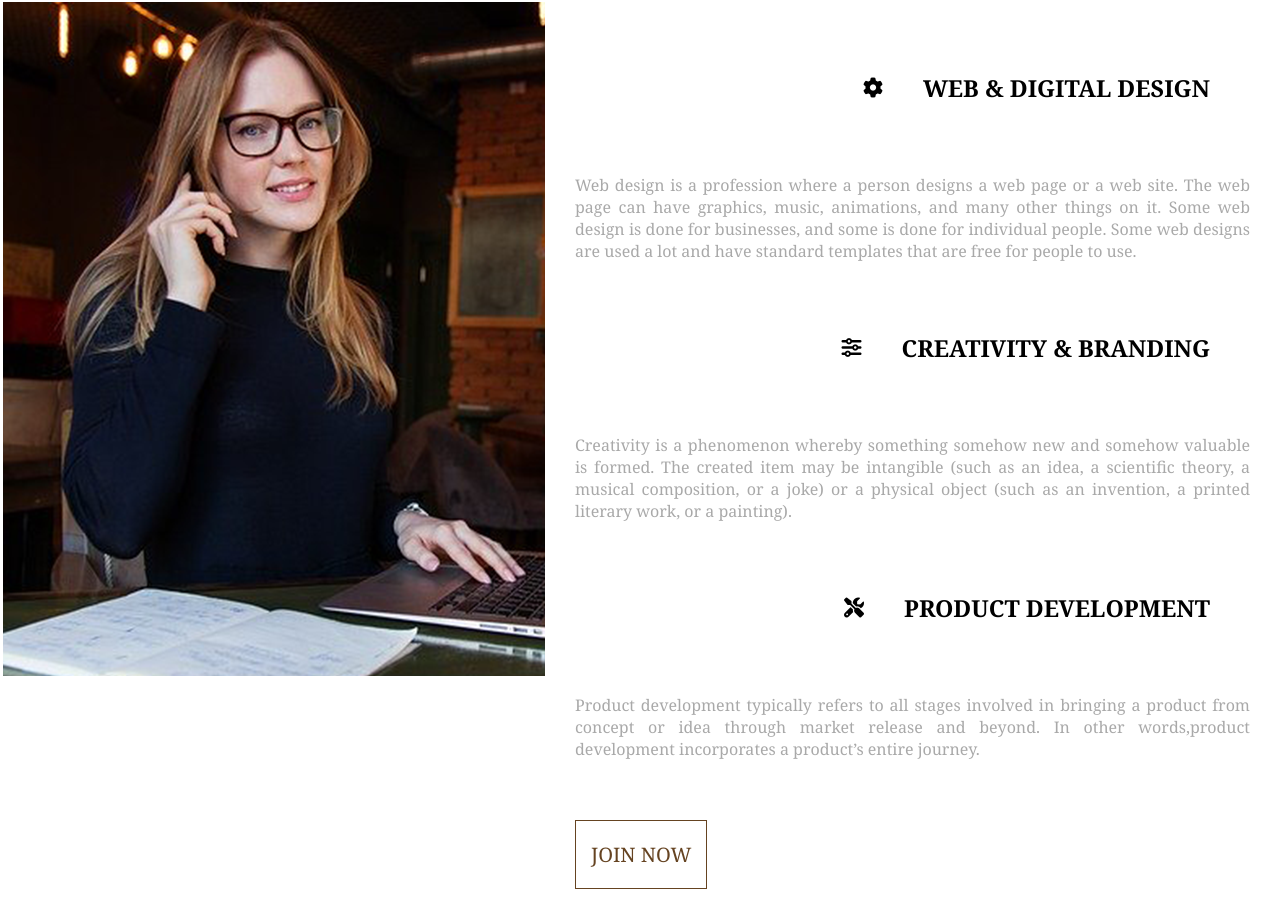
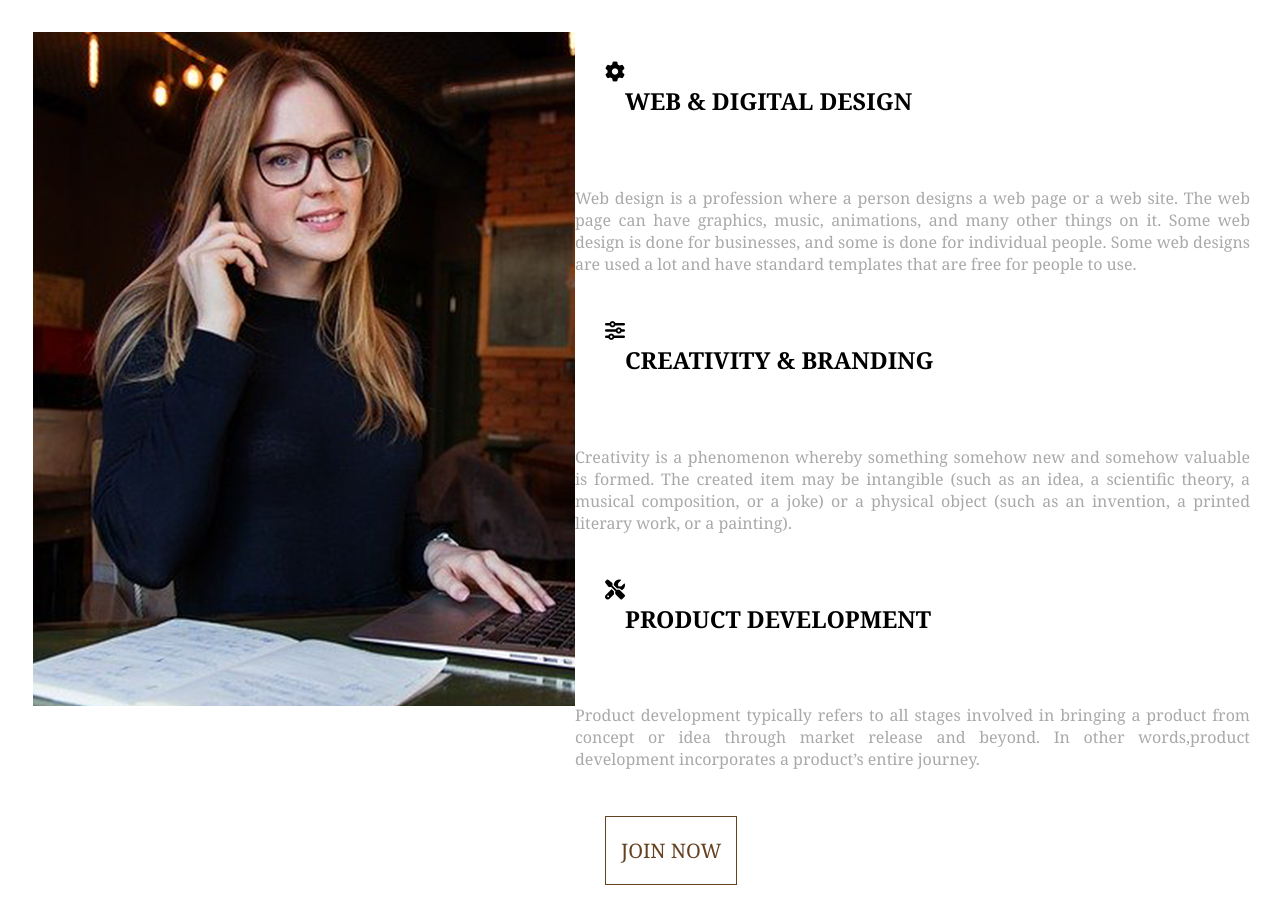
Before and after one commit to sheba891/website, a plain HTML site: page index.html in a window 1280 px wide. Shown: the part 927-1849 px from the top of the page. Drawn offline with Linux system fonts and the light colour scheme.

Commit message:
change of 2pg

```diff
--- a/CSS/style.css
+++ b/CSS/style.css
@@ -63,46 +63,38 @@ body {
   text-align: justify;
   color: grey;
 }
-.first_description{
+.second_page{
   font-family: Georgia, 'Times New Roman', Times, serif;
   display: flex;
-  align-items: stretch;
+  padding: 30px;
 
 }
-.design{
-  display: flex;
+ .img{
 
-}
-.img{
   width: 500px;
   max-width: 100vw;
 }
-.web_design{
-  height: inherit;
+
+.right_container{
+  display: flex;
+  flex-direction: column;
 }
-
- .header_1 {
+.icon{
    display: flex;
-   justify-content:right;
-   align-items:center;
+   margin: 30px;
    font-size: 20px;
-   margin: 30px;
-
 }
-.header_1 h3{
-   margin:40px;
- }
-.web_design p{
+.text{
+  display: flex;
   text-align: justify;
-  margin: 30px;
   color:darkgrey;
 }
 .button{
   display: flex;
-  flex-direction: column;
+
 }
 .b1{
-  width: fit-content;
+
   border:  1px solid #654321;
   text-decoration: none;
   color: #654321;
--- a/index.html
+++ b/index.html
@@ -1,11 +1,14 @@
 <!DOCTYPE html>
 <html lang="en">
   <head>
-    <meta charset="UTF-8">
-    <meta http-equiv="X-UA-Compatible" content="IE=edge">
-    <meta name="viewport" content="width=device-width, initial-scale=1.0">
-    <link rel="stylesheet" type="text/css" href="CSS/style.css">
-    <script src="https://kit.fontawesome.com/a3b8891461.js" crossorigin="anonymous"></script>
+    <meta charset="UTF-8" />
+    <meta http-equiv="X-UA-Compatible" content="IE=edge" />
+    <meta name="viewport" content="width=device-width, initial-scale=1.0" />
+    <link rel="stylesheet" type="text/css" href="CSS/style.css" />
+    <script
+      src="https://kit.fontawesome.com/a3b8891461.js"
+      crossorigin="anonymous"
+    ></script>
     <title>website</title>
   </head>
   <body>
@@ -21,51 +24,83 @@
     <section class="services">
       <div class="sub_title">
         <h3>CREATIVITY & DARINGS</h3>
-      </div><br>
+      </div>
+      <br />
       <h2>SHOW OFF OUR SERVICES</h2>
       <!-- 192.168.1.7:5500 -->
-      <p>Design is our art and our passion. Our goal is to create the best products with a pixel-perfect eye for detail
-      and a high standard for aesthetic excellence. Let us help you make your website simple, beautiful and professional.</p>
+      <p>
+        Design is our art and our passion. Our goal is to create the best
+        products with a pixel-perfect eye for detail and a high standard for
+        aesthetic excellence. Let us help you make your website simple,
+        beautiful and professional.
+      </p>
     </section>
-      <div class="first_description">
-        <div class="design">
+    <section class="first_description">
+      <div class="second_page">
+
           <div class="image1">
-              <img src="img/img2.png" alt="not found">
+            <img src="img/img2.png" alt="not found" />
           </div>
-         <div class="web_design">
-               <div class="header_1">
-                  <i class="fas fa-cog" style="font-size: 20px;"></i>
+
+        <div class="right_container">
+          <div class="icon">
+            <i class="fas fa-cog"></i>
             <h3>WEB & DIGITAL DESIGN</h3>
           </div>
-             <p> Web design is a profession where a person designs a web page or a web site.
-                The web page can have graphics, music, animations, and many other things on it. Some web design is done for businesses,
-                and some is done for individual people.
-                Some web designs are used a lot and have standard templates that are free for people to use.</p>
-                <div class="header_1">
-                  <i class="fas fa-sliders-h" style="font-size: 20px;"></i>
+          <div class="text">
+            <p>
+              Web design is a profession where a person designs a web page or a
+              web site. The web page can have graphics, music, animations, and
+              many other things on it. Some web design is done for businesses,
+              and some is done for individual people. Some web designs are used
+              a lot and have standard templates that are free for people to use.
+            </p>
+          </div>
+          <div class="icon">
+            <i class="fas fa-sliders-h"></i>
             <h3>CREATIVITY & BRANDING</h3>
           </div>
+          <div class="text">
             <p>
-                Creativity is a phenomenon whereby something somehow new and somehow valuable is formed.
-                The created item may be intangible (such as an idea, a scientific theory, a musical composition, or a joke) or a physical object
-                (such as an invention, a printed literary work, or a painting).</p>
-
-                <div class="header_1">
-                  <i class="fas fa-tools" style="font-size: 20PX;"></i>
-                  <h3>PRODUCT DEVELOPMENT</h3></div>
+              Creativity is a phenomenon whereby something somehow new and
+              somehow valuable is formed. The created item may be intangible
+              (such as an idea, a scientific theory, a musical composition, or a
+              joke) or a physical object (such as an invention, a printed
+              literary work, or a painting).
+            </p>
+          </div>
+          <div class="icon">
+            <i class="fas fa-tools"></i>
+            <h3>PRODUCT DEVELOPMENT</h3>
+          </div>
+          <div class="text">
           <p>
-                Product development typically refers to all stages involved in bringing a product from concept or idea through market release and beyond.
-                In other words,product development incorporates a product’s entire journey.
+            Product development typically refers to all stages involved in
+            bringing a product from concept or idea through market release and
+            beyond. In other words,product development incorporates a product’s
+            entire journey.
           </p>
+          </div>
           <div class="button">
             <a href="#" class="b1">JOIN NOW</a>
           </div>
+        </div>
+      </div>
+    </section>
+
+    <!-- <section class="third_page">
+      <div class="clients">
+        <div class="heading">
+           <h4>WHO ARE OUR CLIENTS?</h4>
+        </div>
+        <p>
+          A client is a computer or a program that, as part of its operation, relies on sending a request to another program or
+          a computer hardware or software that accesses a service made available by a server (which may or may not be located on another computer). For example, web browsers are clients that connect to web servers and retrieve web pages for display. Email clients retrieve email from mail servers. Online chat use a variety of clients, which vary on the chat protocol being used.
+          Multiplayer video games or online video games may run as a client on each computer.
+          The term "client" may also be applied to computers or devices that run the client software or users that use the client software.
+        </p>
 
       </div>
-        </div>
-      </div>
-
-
-
+    </section> -->
   </body>
 </html>
```
Lines whose indentation alone changed are shown as unchanged.
